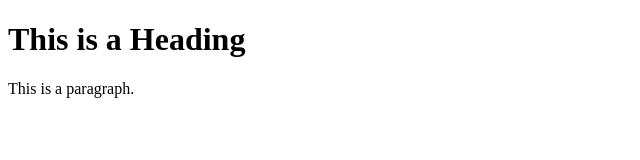
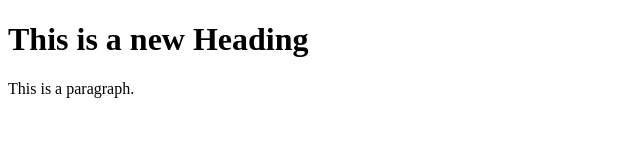
Before and after one commit to abhishekpstpl-a11y/MyfirstGitCICD, a plain HTML site: page Index.html in a window 1280 px wide. Shown: the whole page, without its empty margins (0-640 px from the left). Drawn offline with Linux system fonts and the light colour scheme.

Commit message:
testing the push command

```diff
--- a/Index.html
+++ b/Index.html
@@ -5,7 +5,7 @@
 </head>
 <body>
 
-<h1>This is a Heading</h1>
+<h1>This is a new Heading</h1>
 <p>This is a paragraph.</p>
 
 </body>
```
